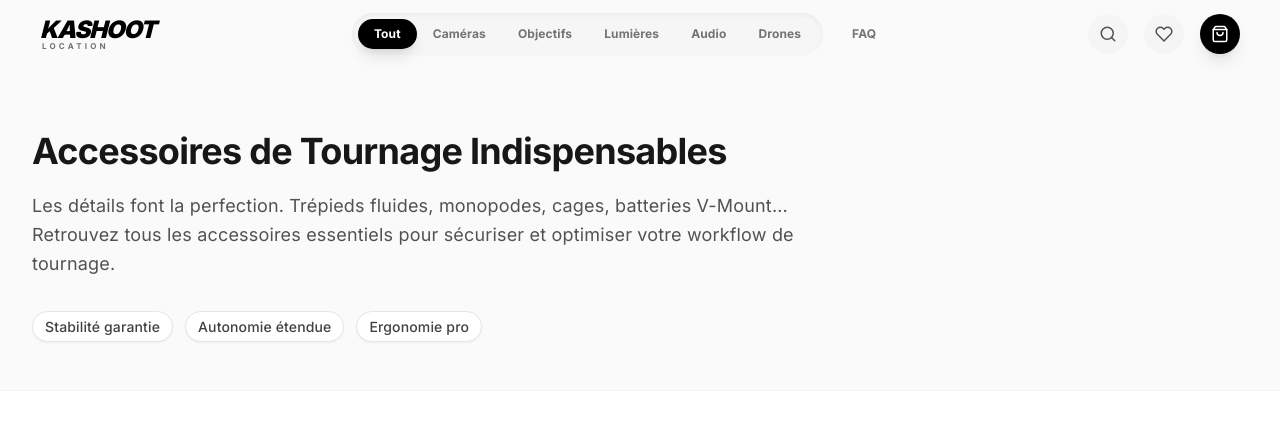
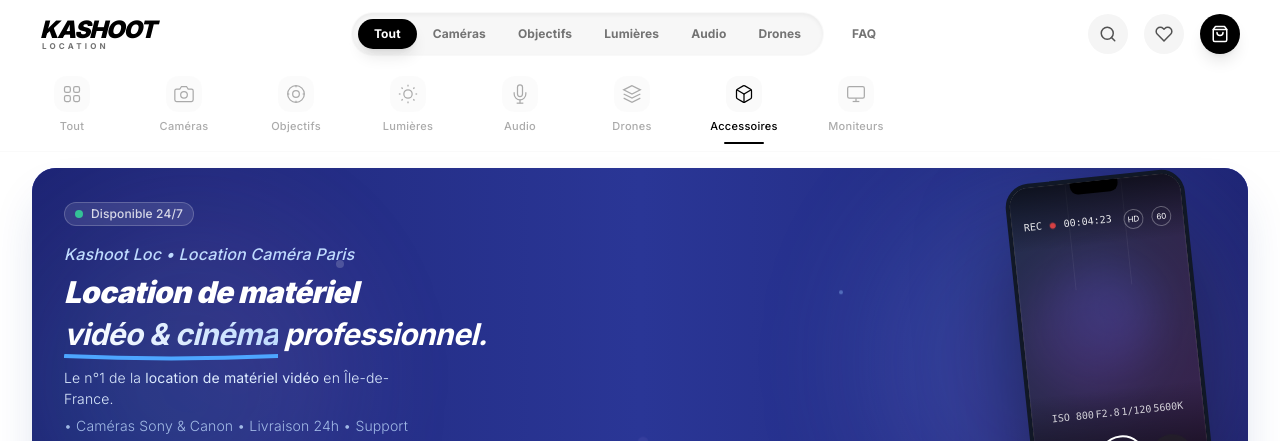
Before and after one commit to Ryn-95/Kashoot-Loc, a Next.js app: page /categories/accessoires in a window 1280 px wide. Shown: the top 441 px of the page. Built offline with nearby package versions, Linux system fonts and the light colour scheme.

Commit message:
fix: remove SEO text block from category pages

```diff
--- a/app/categories/[category]/page.tsx
+++ b/app/categories/[category]/page.tsx
@@ -117,27 +117,6 @@ export default function CategoryPage({ params }: Props) {
         dangerouslySetInnerHTML={{ __html: JSON.stringify(jsonLd) }}
       />
 
-      {/* SEO Header Section */}
-      <div className="bg-neutral-50 border-b border-neutral-100 pt-32 pb-12">
-        <div className="max-w-7xl mx-auto px-4 sm:px-6 lg:px-8">
-          <div className="max-w-3xl">
-            <h1 className="text-3xl md:text-4xl font-bold text-neutral-900 mb-4">
-              {content.h1}
-            </h1>
-            <p className="text-lg text-neutral-600 mb-8 leading-relaxed">
-              {content.intro}
-            </p>
-            <div className="flex flex-wrap gap-3">
-              {content.features.map((feature, i) => (
-                <span key={i} className="inline-flex items-center px-3 py-1 rounded-full text-sm font-medium bg-white border border-neutral-200 text-neutral-700 shadow-sm">
-                  {feature}
-                </span>
-              ))}
-            </div>
-          </div>
-        </div>
-      </div>
-
       <Suspense fallback={<div className="min-h-screen bg-white" />}>
         <HomeClient initialCategoryProp={params.category} />
       </Suspense>
```
